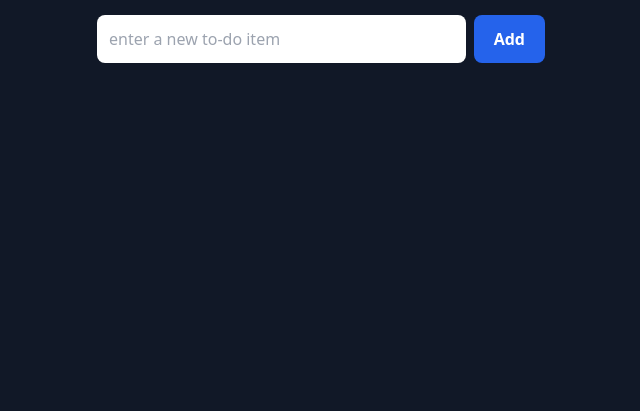
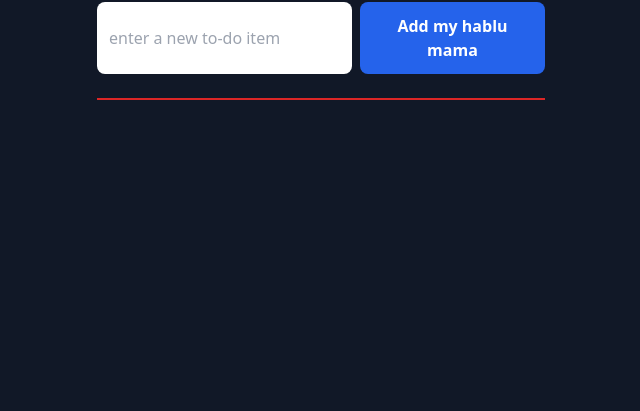
Before and after one commit to NINayeem/add-assignment-js, a plain HTML site: page index.html in a window 1280 px wide. Shown: the part 389-800 px from the top of the page, without its empty margins (319-959 px from the left). Drawn offline with nearby package versions, Linux system fonts and the light colour scheme.

Commit message:
edit btne

```diff
--- a/index.html
+++ b/index.html
@@ -15,11 +15,11 @@
   <div class="w-full max-w-md flex gap-2 mb-6">
     <input id="todo-input"type="text"  placeholder="enter a new to-do item" class="flex-grow p-3 rounded-lg text-gray-900 focus:outline-none focus:ring-2 focus:ring-blue-500"
     />
-    <button id="add-btn"class="bg-blue-600 hover:bg-blue-700 px-5 py-3 rounded-lg font-semibold transition ">Add</button>
+    <button id="add-btn"class="bg-blue-600 hover:bg-blue-700 px-5 py-3 rounded-lg font-semibold transition ">Add my hablu mama </button>
   </div>
 
   <!-- To-Do List -->
-  <ul id="todo-list" class="w-full max-w-md space-y-3"></ul>
+  <ul id="todo-list" class="w-full max-w-md space-y-3 border border-red-600 "></ul>
 
  <script src="fnc.js"></script>
 </body>
```
